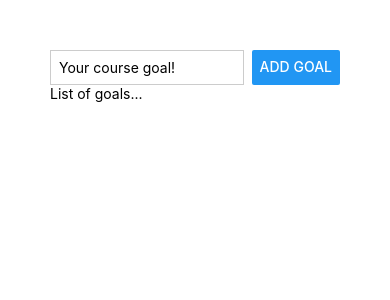
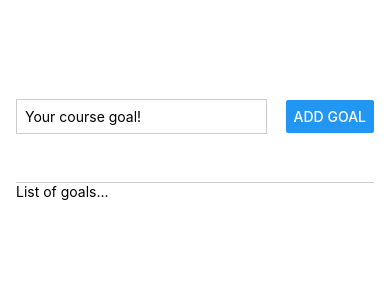
Before and after one commit to blmiranda/react-native-course, a React Native app: screen / in a window 390 px wide. Shown: the top 300 px of the page. Built offline with nearby package versions, Linux system fonts and the light colour scheme.

Commit message:
Add some spacing
Attention! Button component cannot receive 'style' prop.

```diff
--- a/App.js
+++ b/App.js
@@ -8,7 +8,7 @@
         <Button title="Add Goal" />
       </View>
 
-      <View>
+      <View style={styles.goalsContainer}>
         <Text>List of goals...</Text>
       </View>
     </View>
@@ -17,17 +17,27 @@
 
 const styles = StyleSheet.create({
   appContainer: {
-    padding: 50,
+    flex: 1,
+    paddingTop: 50,
+    paddingHorizontal: 16,
   },
   inputContainer: {
+    flex: 1,
     flexDirection: 'row',
     justifyContent: 'space-between',
+    alignItems: 'center',
+    margingBottom: 24,
+    borderBottomWidth: 1,
+    borderBottomColor: '#cccccc',
   },
   textInput: {
-    width: '80%',
+    width: '70%',
     marginRight: 8,
     padding: 8,
     borderWidth: 1,
     borderColor: '#cccccc',
   },
+  goalsContainer: {
+    flex: 5,
+  },
 });
```
